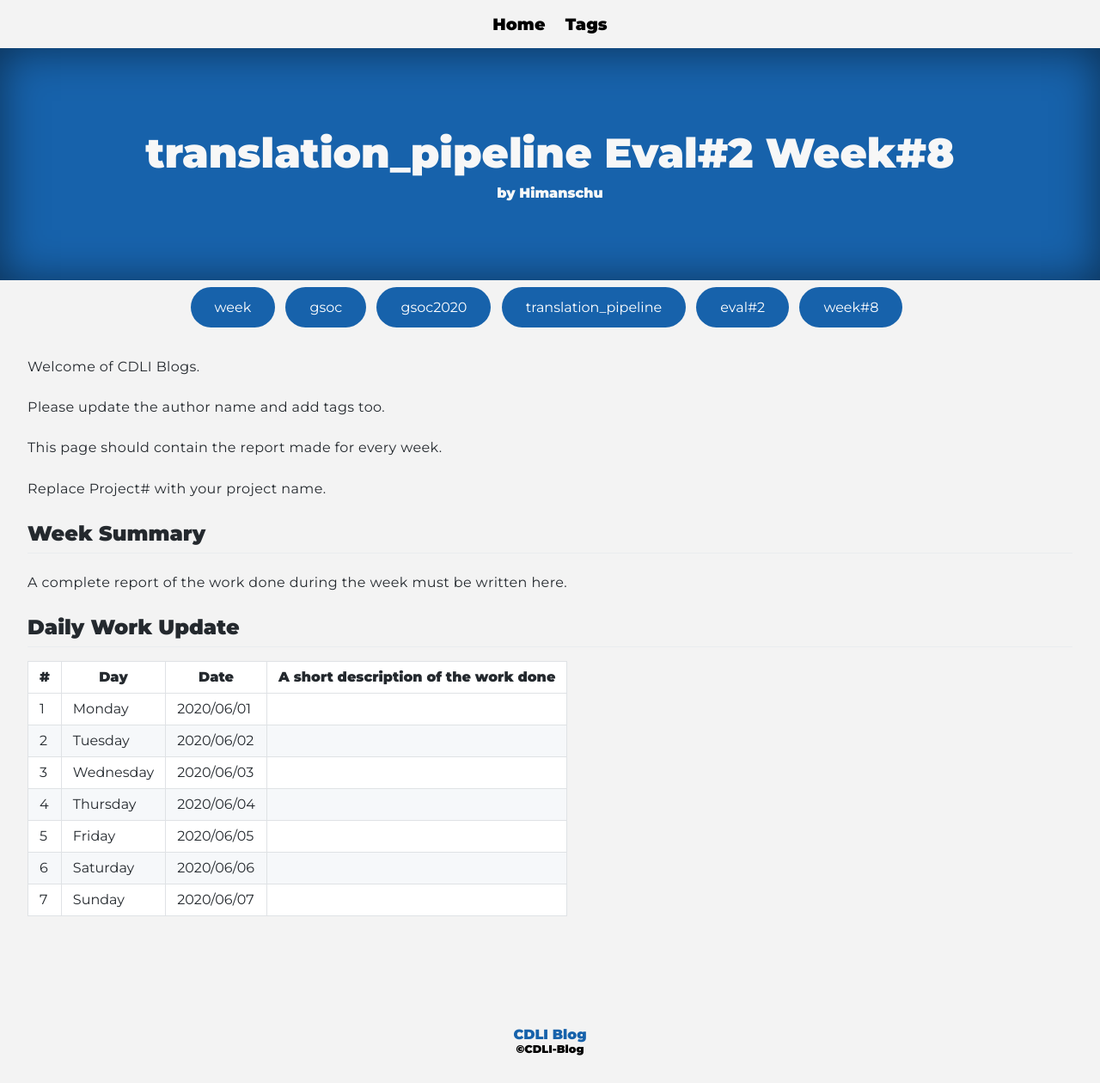
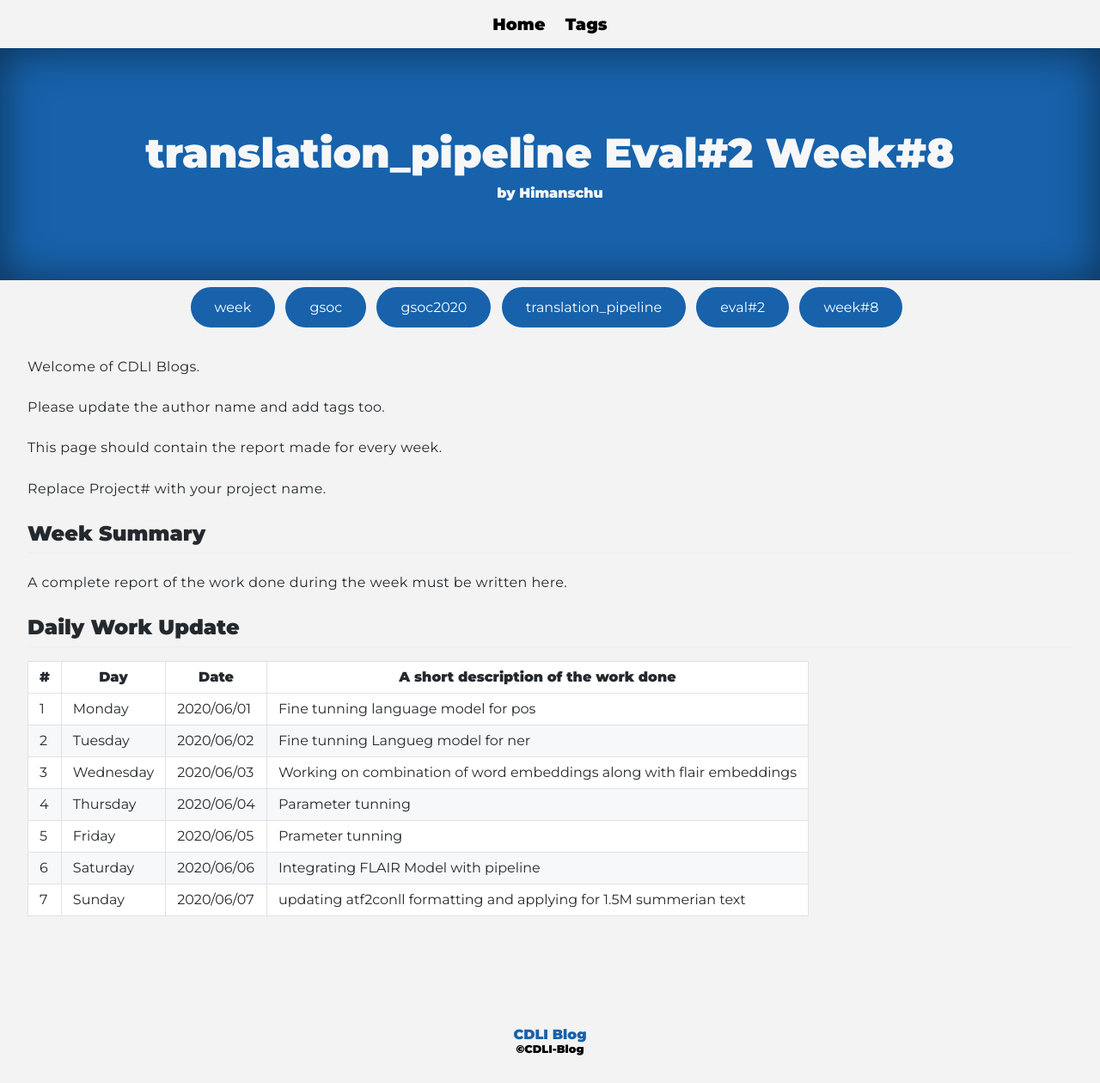
Before and after one commit to cdli-gh/blog, a Jekyll site: the page built from _blog/gsoc20/translation_pipeline/posts/09_week8.md, in a window 1280 px wide. Shown: the whole page at 86% size. Built offline with Jekyll 4.4.1, drawn with Linux system fonts in a browser that asks for light colours; Markdown is read by kramdown in place of the engine named in the settings.

Commit message:
Update 09_week8.md

```diff
--- a/_blog/gsoc20/translation_pipeline/posts/09_week8.md
+++ b/_blog/gsoc20/translation_pipeline/posts/09_week8.md
@@ -21,10 +21,10 @@
 
 |\#|Day|Date|A short description of the work done|
 |---	|---	|---	|---	|
-|1   	| Monday 	|   2020/06/01	|   	|
-|2   	| Tuesday  	|   2020/06/02	|   	|
-|3   	| Wednesday  	|  2020/06/03 	|   	|
-|4   	| Thursday  	|   2020/06/04	|   	|
-|5   	| Friday  	|   2020/06/05	|   	|
-|6   	| Saturday  	|   2020/06/06	|   	|
-|7   	| Sunday  	|   2020/06/07	|   	|
+|1   	| Monday 	|   2020/06/01	|  Fine tunning language model for pos 	|
+|2   	| Tuesday  	|   2020/06/02	|  Fine tunning Langueg model for ner 	|
+|3   	| Wednesday  	|  2020/06/03 	| Working on combination of word embeddings along with flair embeddings	|
+|4   	| Thursday  	|   2020/06/04	|  Parameter tunning 	|
+|5   	| Friday  	|   2020/06/05	|   Prameter tunning	|
+|6   	| Saturday  	|   2020/06/06	|  Integrating FLAIR Model with pipeline |
+|7   	| Sunday  	|   2020/06/07	|  updating atf2conll formatting and applying for 1.5M summerian text	|
```
